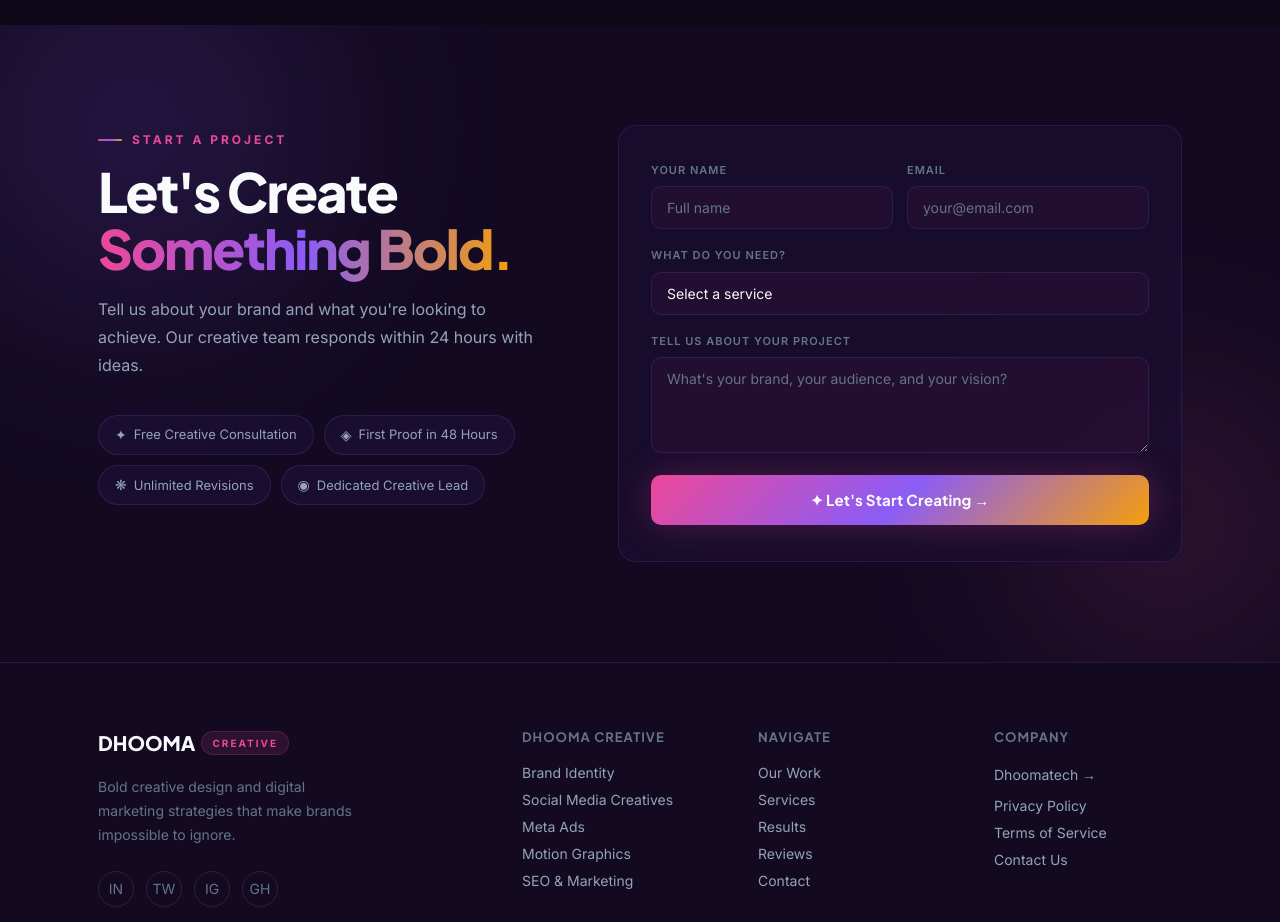
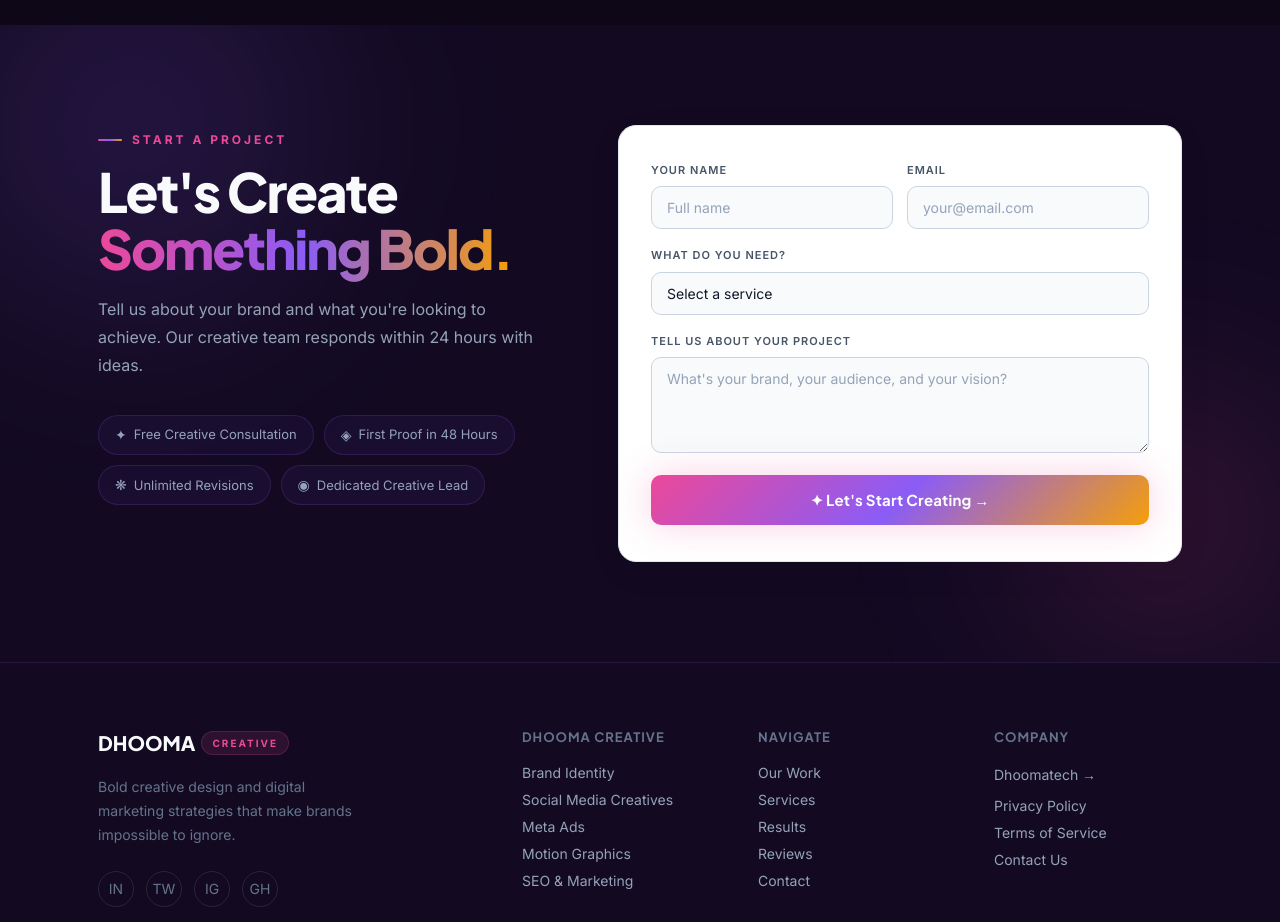
Before and after one commit to Muhammed-Gassali/dhooma_website, a React (Vite) app: page /creative in a window 1280 px wide. Shown: the part 3640-4562 px from the top of the page. Built offline with nearby package versions, Linux system fonts and the light colour scheme.

Commit message:
design improvements

```diff
--- a/src/sections/creative/CreativeContact.css
+++ b/src/sections/creative/CreativeContact.css
@@ -105,11 +105,11 @@
 
 /* ─── Form ─── */
 .creative-contact-form {
-  background: rgba(26, 13, 46, 0.85);
-  border: 1px solid var(--creative-border);
+  background: #ffffff;
+  border: 1px solid #e2e8f0;
   border-radius: var(--radius-lg);
   padding: 36px 32px;
-  backdrop-filter: blur(14px);
+  box-shadow: 0 10px 40px rgba(0, 0, 0, 0.04), 0 1px 3px rgba(0, 0, 0, 0.02);
   display: flex;
   flex-direction: column;
   gap: 18px;
@@ -132,16 +132,16 @@
   font-weight: 600;
   letter-spacing: 1px;
   text-transform: uppercase;
-  color: var(--text-muted);
+  color: #475569;
 }
 .creative-form-group input,
 .creative-form-group textarea,
 .creative-form-group select {
-  background: rgba(236, 72, 153, 0.04);
-  border: 1px solid var(--creative-border);
+  background: #f8fafc;
+  border: 1px solid #cbd5e1;
   border-radius: var(--radius-md);
   padding: 12px 15px;
-  color: var(--text-primary);
+  color: #0f172a;
   font-family: var(--font-body);
   font-size: 14px;
   font-weight: 400;
@@ -151,21 +151,21 @@
 }
 .creative-form-group input::placeholder,
 .creative-form-group textarea::placeholder {
-  color: var(--text-muted);
+  color: #94a3b8;
   font-size: 14px;
 }
 .creative-form-group input:focus,
 .creative-form-group textarea:focus,
 .creative-form-group select:focus {
   border-color: var(--creative-primary);
-  box-shadow: 0 0 0 3px rgba(236, 72, 153, 0.1);
-  background: rgba(236, 72, 153, 0.05);
+  box-shadow: 0 0 0 3px rgba(236, 72, 153, 0.15);
+  background: #ffffff;
 }
 .creative-form-group textarea { resize: vertical; min-height: 96px; }
 .creative-form-group select { cursor: pointer; }
 .creative-form-group select option {
-  background: var(--creative-bg-elevated);
-  color: var(--text-primary);
+  background: #ffffff;
+  color: #0f172a;
 }
 
 .creative-form-submit {
```
